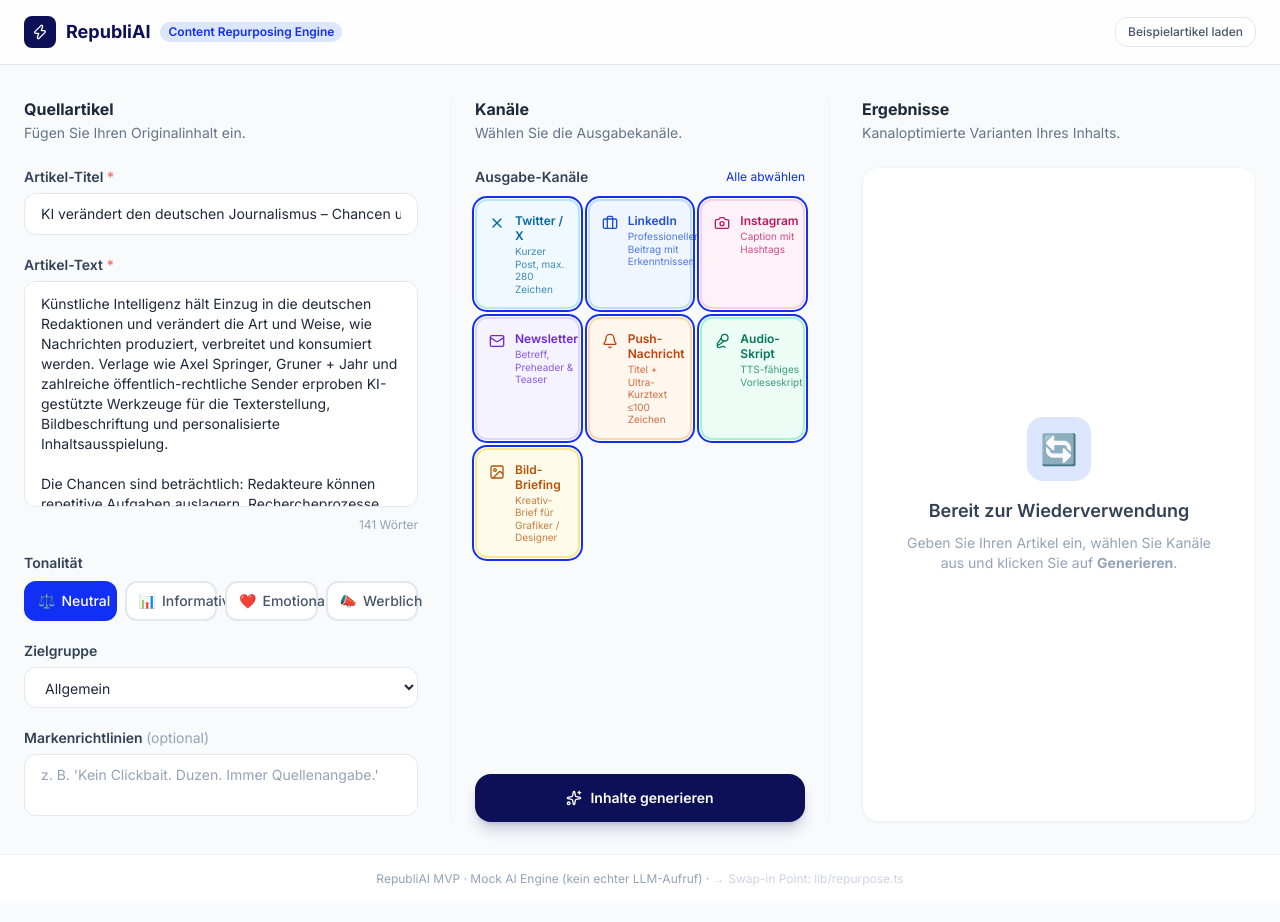
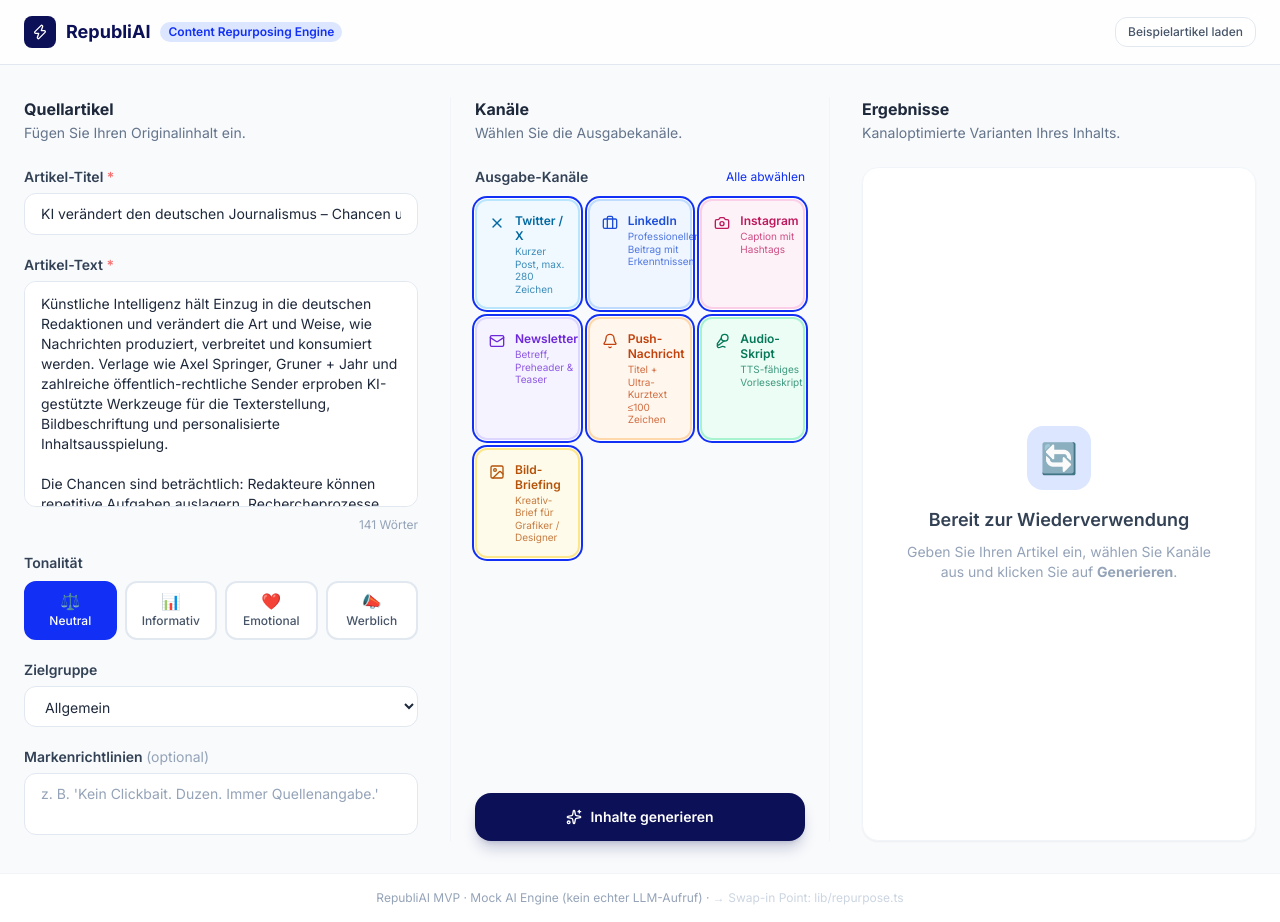
Before and after one commit to Gopher27bln/RepubliAI, a Next.js app: page / in a window 1280 px wide. Built offline with nearby package versions, Linux system fonts and the light colour scheme.

Commit message:
fix: tone buttons layout

```diff
--- a/components/ContentInput.tsx
+++ b/components/ContentInput.tsx
@@ -85,14 +85,14 @@ export default function ContentInput({
               type="button"
               onClick={() => onToneChange(value)}
               className={cn(
-                "flex items-center gap-1.5 rounded-xl border-2 px-3 py-2 text-sm font-medium transition",
+                "flex flex-col items-center justify-center gap-1 rounded-xl border-2 px-2 py-2.5 text-xs font-medium transition",
                 tone === value
                   ? "border-brand bg-brand text-white"
                   : "border-slate-200 bg-white text-slate-600 hover:border-slate-300"
               )}
             >
-              <span>{emoji}</span>
-              <span>{label}</span>
+              <span className="text-base leading-none">{emoji}</span>
+              <span className="leading-tight">{label}</span>
             </button>
           ))}
         </div>
```
